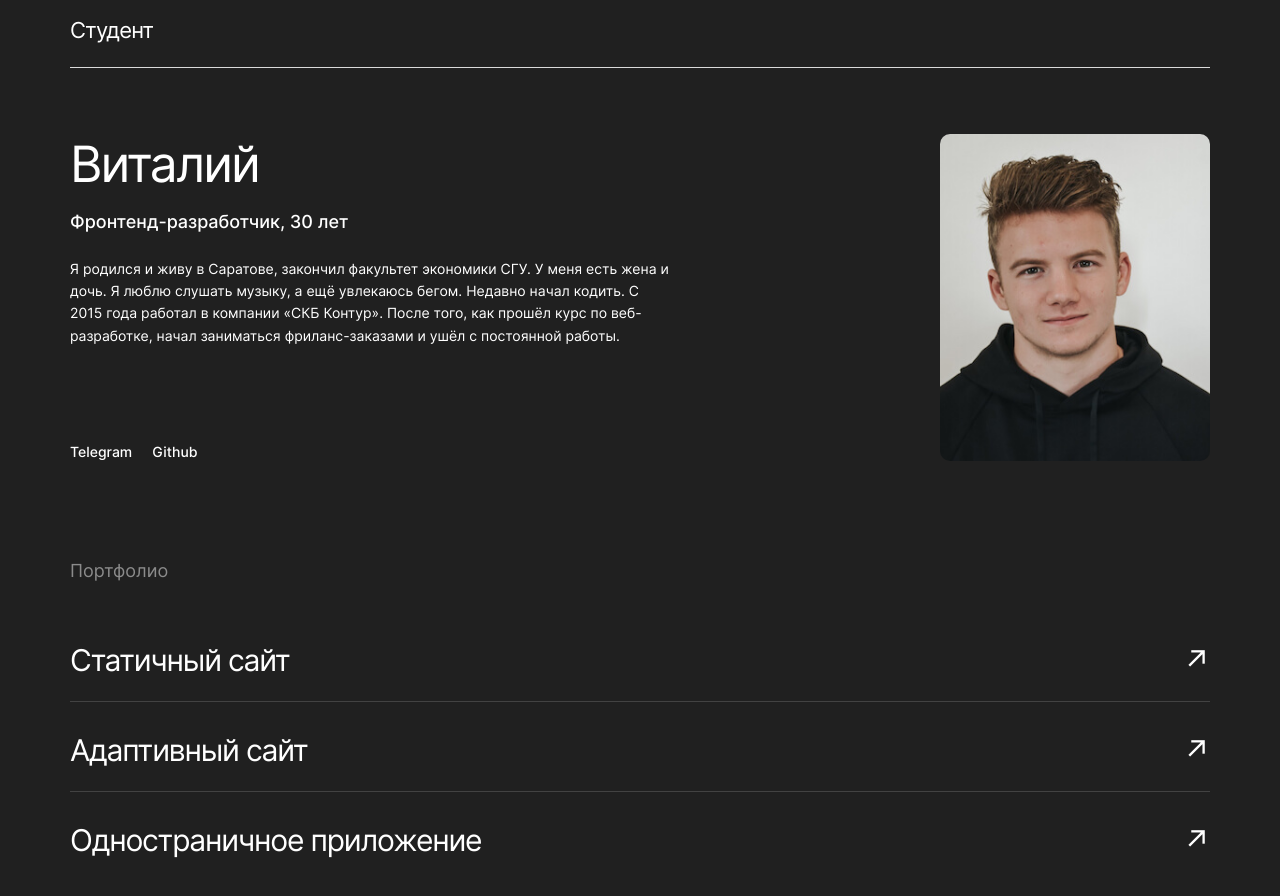
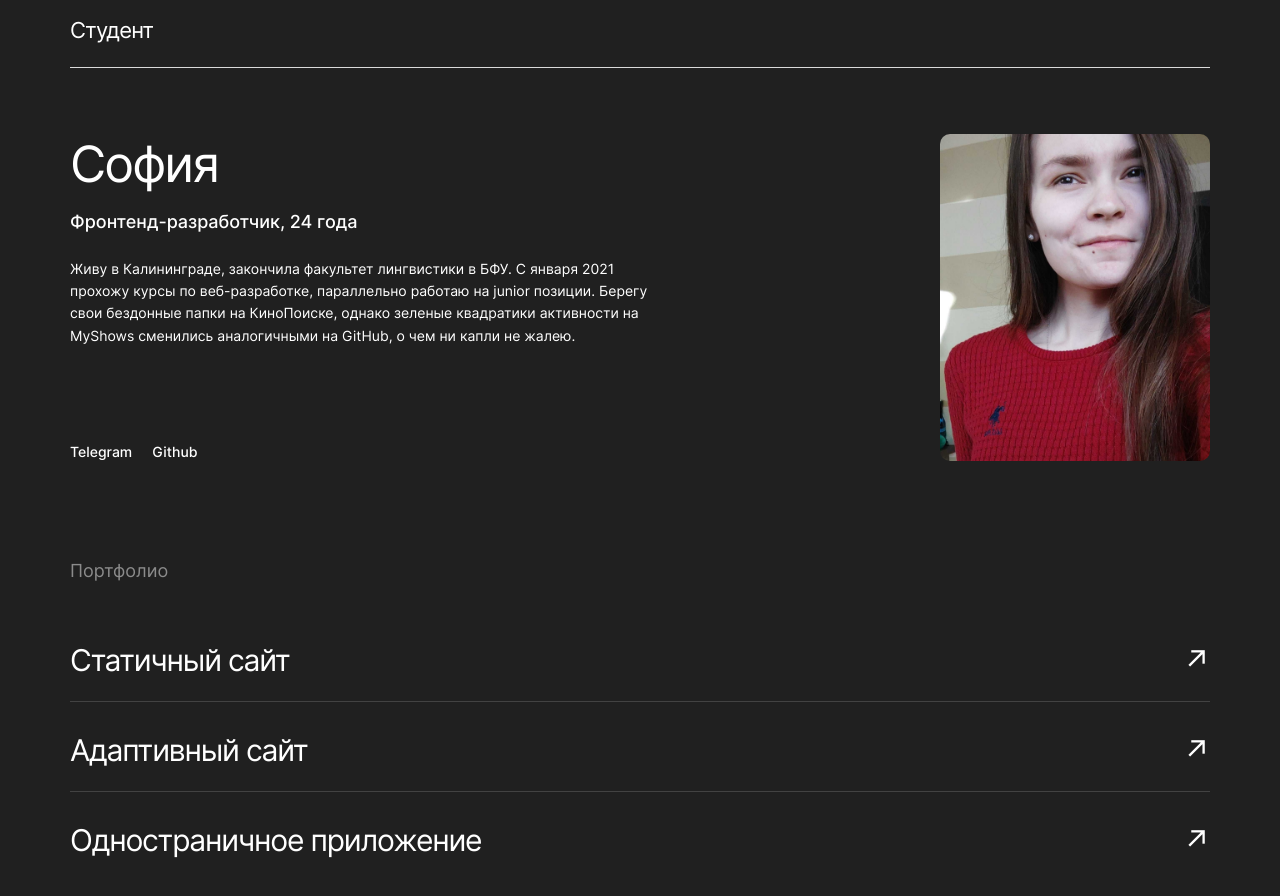
Before and after one commit to sahvea/movies-explorer-frontend, a React (Create React App) app: page / in a window 1280 px wide. Shown: the part 1980-2876 px from the top of the page. Built offline with nearby package versions, Linux system fonts and the light colour scheme; no server answers.

Commit message:
feat: add personal information

```diff
--- a/src/components/Main/AboutMe/AboutMe.js
+++ b/src/components/Main/AboutMe/AboutMe.js
@@ -1,5 +1,5 @@
 import './AboutMe.css';
-import student from '../../../images/avatar-example.jpg';
+import student from '../../../images/img_20211011.jpg';
 import Portfolio from '../Portfolio/Portfolio';
 
 function AboutMe() {
@@ -8,9 +8,9 @@ function AboutMe() {
       <h2 className="main__section-title">Студент</h2>
       <div className="about-me__info-wrap">
         <div className="about-me__info">
-          <h3 className="about-me__name">Виталий</h3>
-          <p className="about-me__activity">Фронтенд-разработчик, 30 лет</p>
-          <p className="main__paragraph about-me__text">Я родился и живу в Саратове, закончил факультет экономики СГУ. У меня есть жена и дочь. Я люблю слушать музыку, а ещё увлекаюсь бегом. Недавно начал кодить. С 2015 года работал в компании «СКБ Контур». После того, как прошёл курс по веб-разработке, начал заниматься фриланс-заказами и ушёл с постоянной работы.</p>
+          <h3 className="about-me__name">София</h3>
+          <p className="about-me__activity">Фронтенд-разработчик, 24 года</p>
+          <p className="main__paragraph about-me__text">Живу в Калининграде, закончила факультет лингвистики в БФУ. С января 2021 прохожу курсы по веб-разработке, параллельно работаю на junior позиции. Берегу свои бездонные папки на КиноПоиске, однако зеленые квадратики активности на MyShows сменились аналогичными на GitHub, о чем ни капли не жалею.</p>
           <ul className="about-me__links-list">
             <li className="about-me__links-item">
               <a href="https://t.me/sahvea" target="_blank" className="app__link about-me__link" rel="noreferrer">Telegram</a>
```
Also changed, not shown: src/images/img_20211011.jpg (added).
